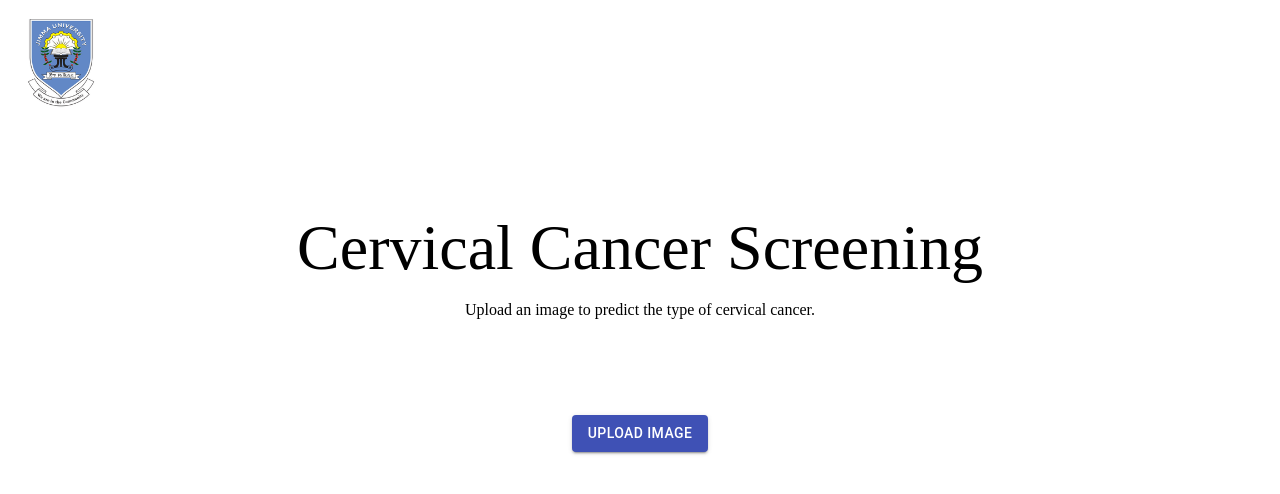
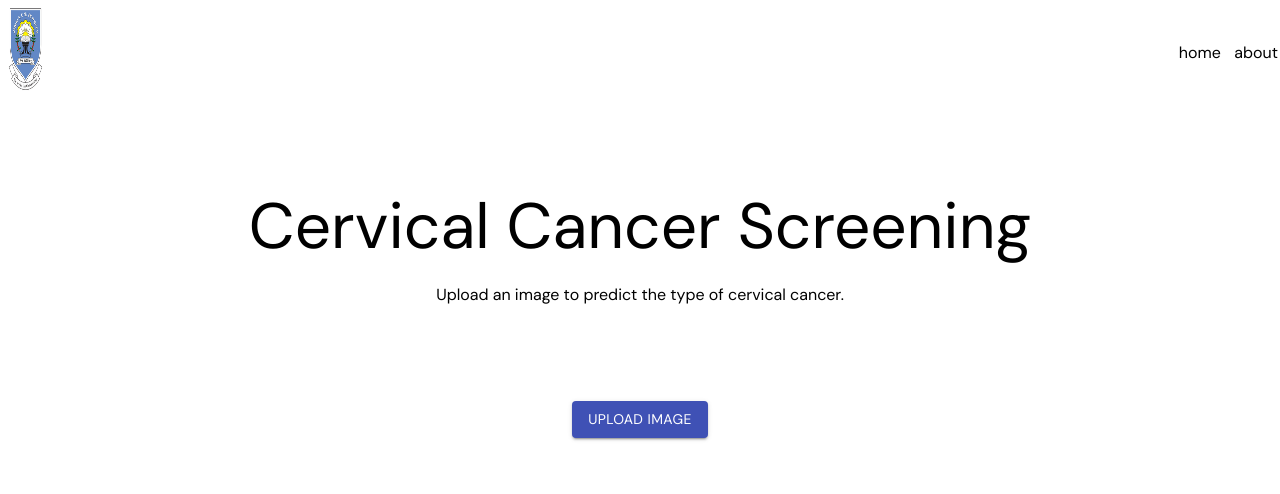
Before and after one commit to hunda747/ccpredict, a Next.js app: page / in a window 1280 px wide. Shown: the top 494 px of the page. Built offline with nearby package versions, Linux system fonts and the light colour scheme.

Commit message:
add some style

```diff
--- a/components/Navbar.js
+++ b/components/Navbar.js
@@ -1,26 +1,21 @@
 import React from "react";
+import classes from "../styles/navbar.module.css";
 
 const Navbar = () => {
   return (
-    <nav className="navbar">
-      <div className="navbar__logo">
+    <>
+     <nav className={classes.navbar}>
+      <div className={classes.menu}>
+        <ul >
+       <div className={classes.navbar__logo}>
         <img src="/logo.png" alt="Logo" />
       </div>
-      <style jsx>{`
-        .navbar {
-          // background-color: #333;
-          // color: #fff;
-          padding: 10px;
-          display: "flex";
-          justifycontent: "center";
-        }
-
-        .navbar__logo img {
-          width: 100px;
-          height: auto;
-        }
-      `}</style>
+           <li>home</li>
+           <li>about</li>
+         </ul>
+       </div>
     </nav>
+    </>
   );
 };
 
--- a/styles/globals.css
+++ b/styles/globals.css
@@ -1,4 +1,7 @@
+@import url("https://fonts.googleapis.com/css2?family=DM+Sans&display=swap");
+
 * {
   padding: 0;
   margin: 0;
+  font-family: "DM Sans", sans-serif;
 }
--- /dev/null
+++ b/styles/navbar.module.css
@@ -0,0 +1,35 @@
+.navbar {
+   /* background-color: #333; */
+   /* color: #fff; */
+  /* padding: 10px; */
+  /* width: 100%; */
+  display: "flex";
+  justify-content: space-between;
+  max-width: 100%;
+}
+
+.navbar__logo {
+  /* width: 100%;
+  max-width: 300px; */
+  width: 100%;
+}
+.navbar__logo img {
+  height: 100px;
+  width: 50px;
+  /* width: auto; */
+}
+
+.menu ul{
+  width: 100%;
+  /* padding: 5px 5rem; */
+  text-decoration: none;
+  display: flex;
+  justify-content: right;
+  align-items: center;
+  gap: 10px;
+}
+
+.menu li{
+  list-style-type: none;
+  width: 50px;
+}
```
Also changed, not shown: pages/result.js (+11 -10 lines), styles/result.module.css (+67 -4 lines).
